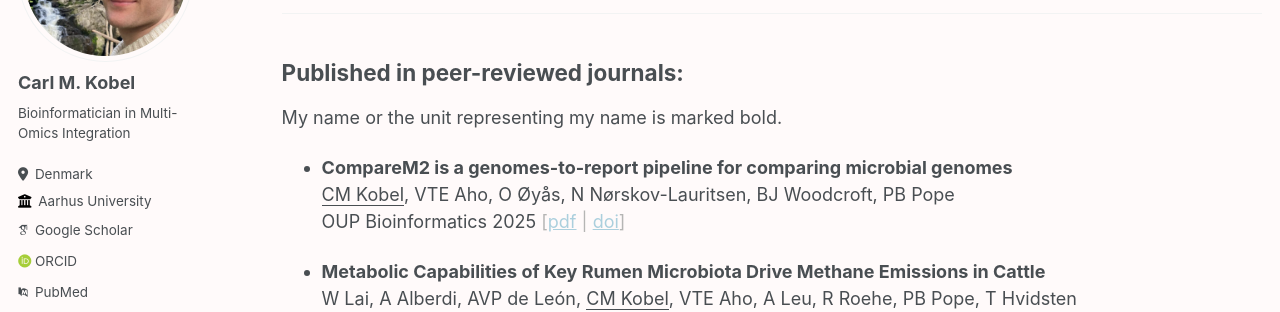
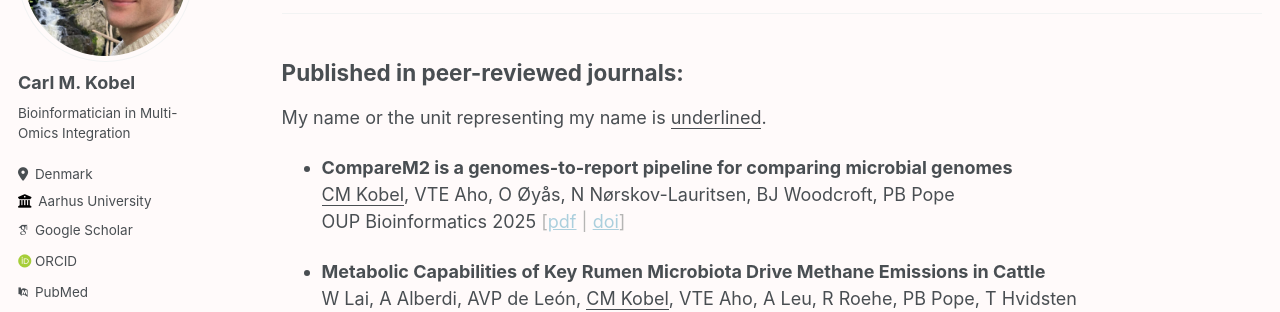
Before and after one commit to cmkobel/cmkobel.github.io, a Jekyll site: the page built from _pages/publications.md, in a window 1280 px wide and 900 px high. Shown: the part 217-529 px from the top of the window. Built offline with Jekyll 4.4.1, drawn with Linux system fonts in a browser that asks for light colours; some web fonts are replaced.

Commit message:
Update publications.md

```diff
--- a/_pages/publications.md
+++ b/_pages/publications.md
@@ -17,7 +17,7 @@ My publications are up to date and available on Scholar: [https://scholar.google
 
 ## Published in peer-reviewed journals:
 
-My name or the unit representing my name is marked bold.
+My name or the unit representing my name is <ins>underlined</ins>.
 
   - **CompareM2 is a genomes-to-report pipeline for comparing microbial genomes**
     <ins>CM Kobel</ins>, VTE Aho, O Øyås, N Nørskov-Lauritsen, BJ Woodcroft, PB Pope
@@ -48,11 +48,11 @@ My name or the unit representing my name is marked bold.
     Carbohydrate-protein interactions: Methods and protocols 2023 <span class="shaded">[[doi](https://doi.org/10.1007/978-1-0716-3151-5_19)]</span>
 
   - **Introduction and transmission of SARS-CoV-2 lineage B. 1.1. 7, Alpha variant, in Denmark**
-    TY Michaelsen, M Bennedbæk, LE Christiansen, MSF Jørgensen, CH Møller, EA Sørensen, S Knutsson, J Brandt, TBN Jensen, C Chiche-Lapierre, EF Collados, T Sørensen, C Petersen, V Le-Quy, M Sereika, FT Hansen, M Rasmussen, J Fonager, SM Karst, RL Marvig, M Stegger, RN Sieber, R Skov, R Legarth, TG Krause, A Fomsgaard, <ins>DCGC</ins>(The Danish COVID-19 Genome Consortium), Mads Albertsen
+    TY Michaelsen, M Bennedbæk, LE Christiansen, MSF Jørgensen, CH Møller, EA Sørensen, S Knutsson, J Brandt, TBN Jensen, C Chiche-Lapierre, EF Collados, T Sørensen, C Petersen, V Le-Quy, M Sereika, FT Hansen, M Rasmussen, J Fonager, SM Karst, RL Marvig, M Stegger, RN Sieber, R Skov, R Legarth, TG Krause, A Fomsgaard, <ins>DCGC</ins> (The Danish COVID-19 Genome Consortium), Mads Albertsen
     Genome medicine 2022 <span class="shaded">[[doi](https://doi.org/10.1186/s13073-022-01045-7)]</span>
 
   - **Risk of hospitalisation associated with infection with SARS-CoV-2 lineage B. 1.1.7 in Denmark: an observational cohort study**
-    P Bager, J Wohlfahrt, J Fonager, M Rasmussen, M Albertsen, TY Michaelsen, CH Møller, S Ethelberg, R Legarth, MSF Button, S Gubbels, M Voldstedlund, K Mølbak, R Leo Skov, A Fomsgaard, TG Krause, <ins>DCGC</ins>(The Danish Covid-19 Genome Consortium)
+    P Bager, J Wohlfahrt, J Fonager, M Rasmussen, M Albertsen, TY Michaelsen, CH Møller, S Ethelberg, R Legarth, MSF Button, S Gubbels, M Voldstedlund, K Mølbak, R Leo Skov, A Fomsgaard, TG Krause, <ins>DCGC</ins> (The Danish Covid-19 Genome Consortium)
     The Lancet Infectious Diseases 2021 <span class="shaded">[[doi](https://doi.org/10.1186/s13073-022-01045-7)]</span>
 
   - **Haemophilus influenzae one day in Denmark: prevalence, circulating clones, and dismal resistance to aminopenicillins**
```
